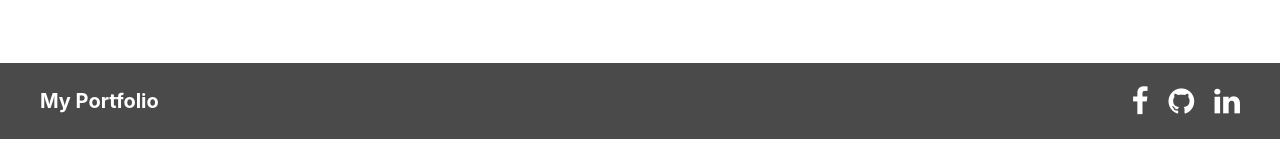
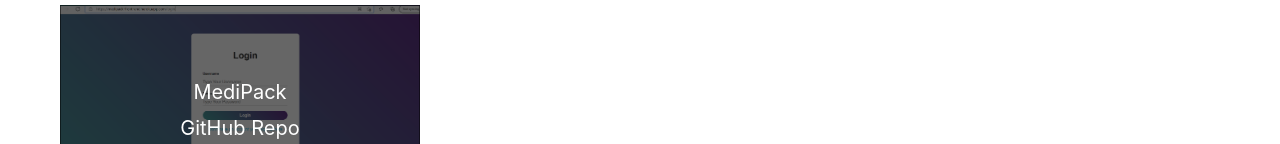
Before and after one commit to Volchenok89/portfolio-test, a React (Create React App) app: page / in a window 1280 px wide. Both pictures are taken after a click on the element "Portfolio". Shown: the part 656-800 px from the top of the page. Built offline with nearby package versions, Linux system fonts and the light colour scheme.

Commit message:
Added medipack project

```diff
--- a/src/Portfolio.js
+++ b/src/Portfolio.js
@@ -58,6 +58,15 @@
                             </div>
                         </div>
                     </div>
+                    <div className="grid-item" style={{backgroundImage: `url('${process.env.PUBLIC_URL}/projects/medipack.PNG')`}}>
+                        <div className="overlay">
+                            <div className="text-center">
+                                <a href="http://medipack-front-end.herokuapp.com/login" target="_blank">MediPack</a>
+                                <br/>
+                                <a href="https://github.com/PrinceAdelXX/MediPack-Front-End" target="_blank">GitHub Repo</a>
+                            </div>
+                        </div>
+                    </div>
                 </div>
             </div>
         </>
```
Also changed, not shown: public/projects/medipack.PNG (added).
